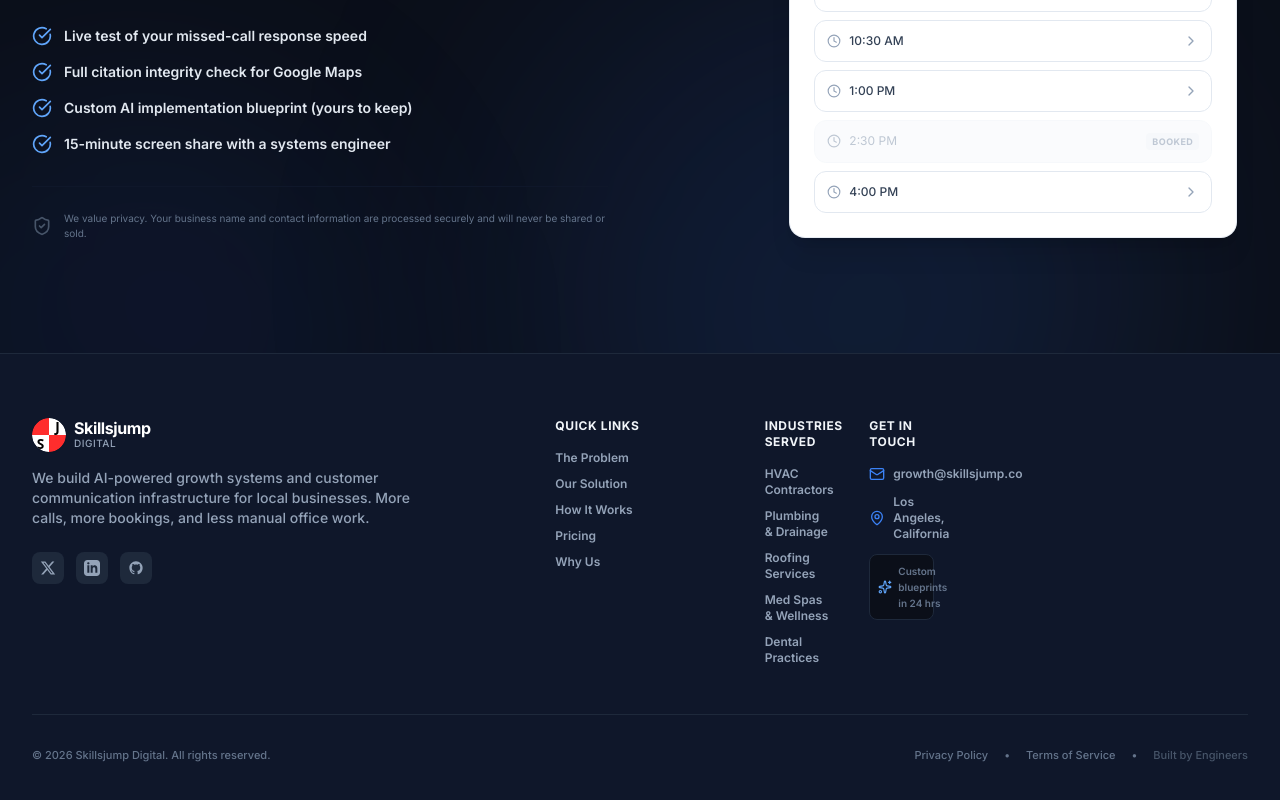
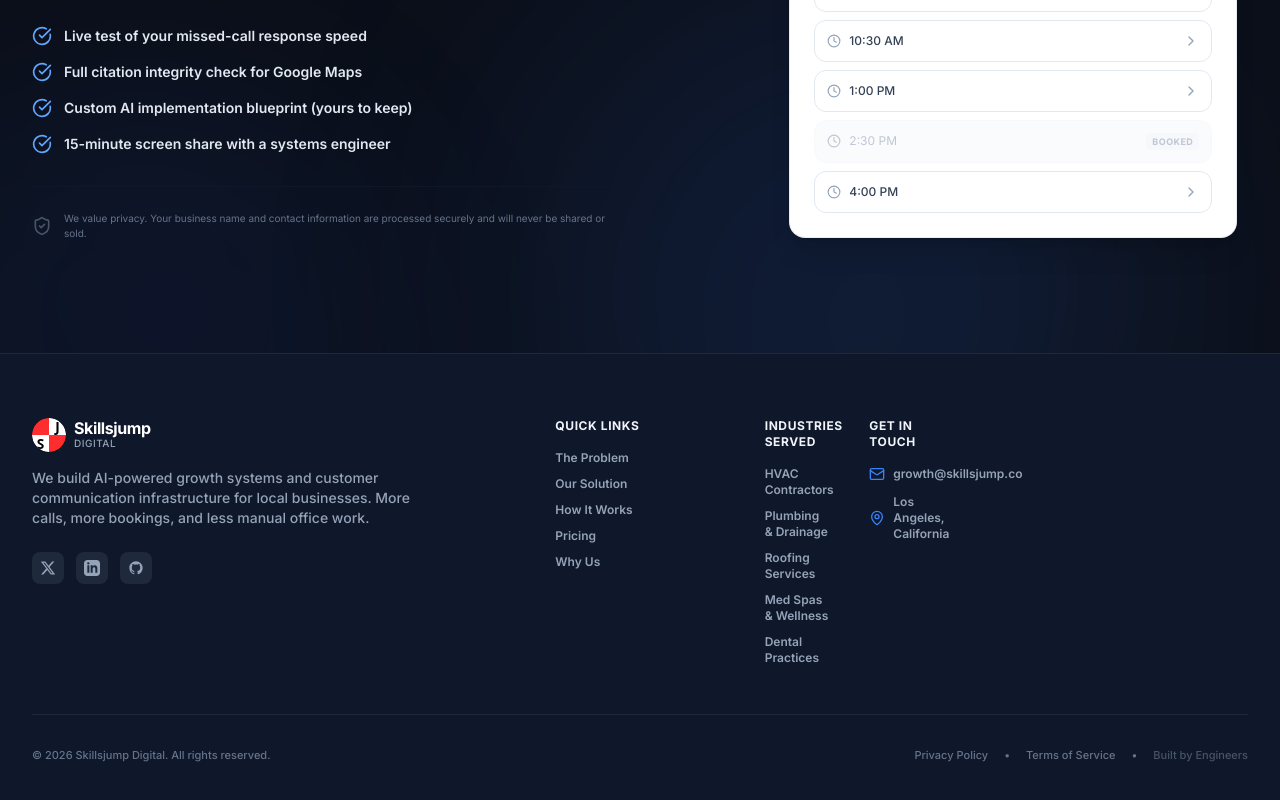
Before and after one commit to platinumspb/sjdigital, a React (Vite) app: page / in a window 1280 px wide. Shown: the part 6874-7674 px from the top of the page. Built offline with nearby package versions, Linux system fonts and the light colour scheme.

Commit message:
style: remove 24-hr custom blueprint module from footer

```diff
--- a/src/components/sections/Footer.tsx
+++ b/src/components/sections/Footer.tsx
@@ -1,4 +1,4 @@
-import { Mail, MapPin, Sparkles } from 'lucide-react';
+import { Mail, MapPin } from 'lucide-react';
 import Logo from '../ui/Logo';
 
 export const Footer = () => {
@@ -91,10 +91,6 @@ export const Footer = () => {
                 <MapPin className="w-4 h-4 text-blue-500 shrink-0" />
                 <span>Los Angeles, California</span>
               </li>
-              <li className="flex items-center gap-1.5 text-[10px] text-slate-500 bg-slate-950 p-2 rounded-lg border border-slate-800">
-                <Sparkles className="w-3.5 h-3.5 text-blue-400 shrink-0" />
-                <span>Custom blueprints in 24 hrs</span>
-              </li>
             </ul>
           </div>
 
```
